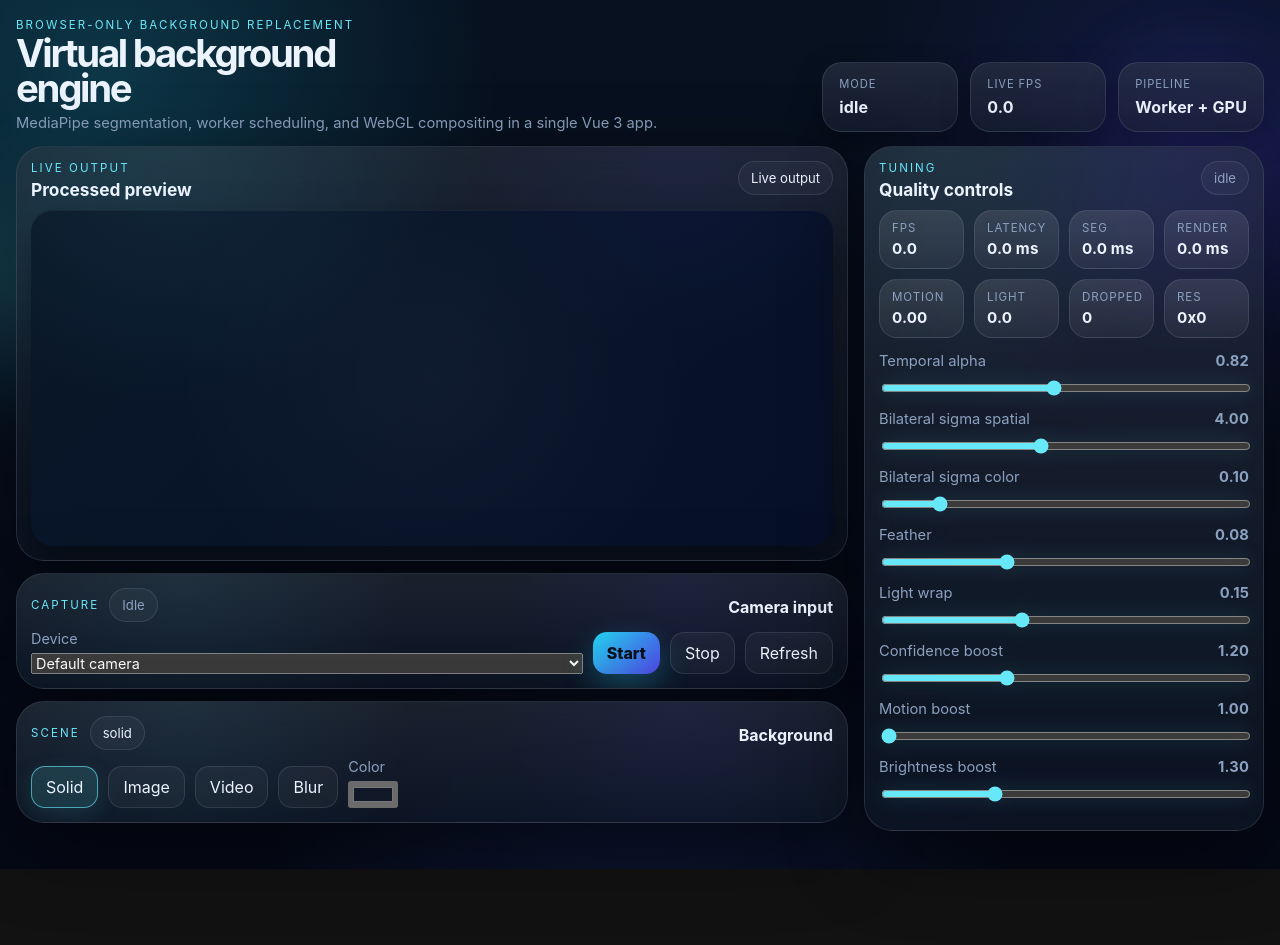
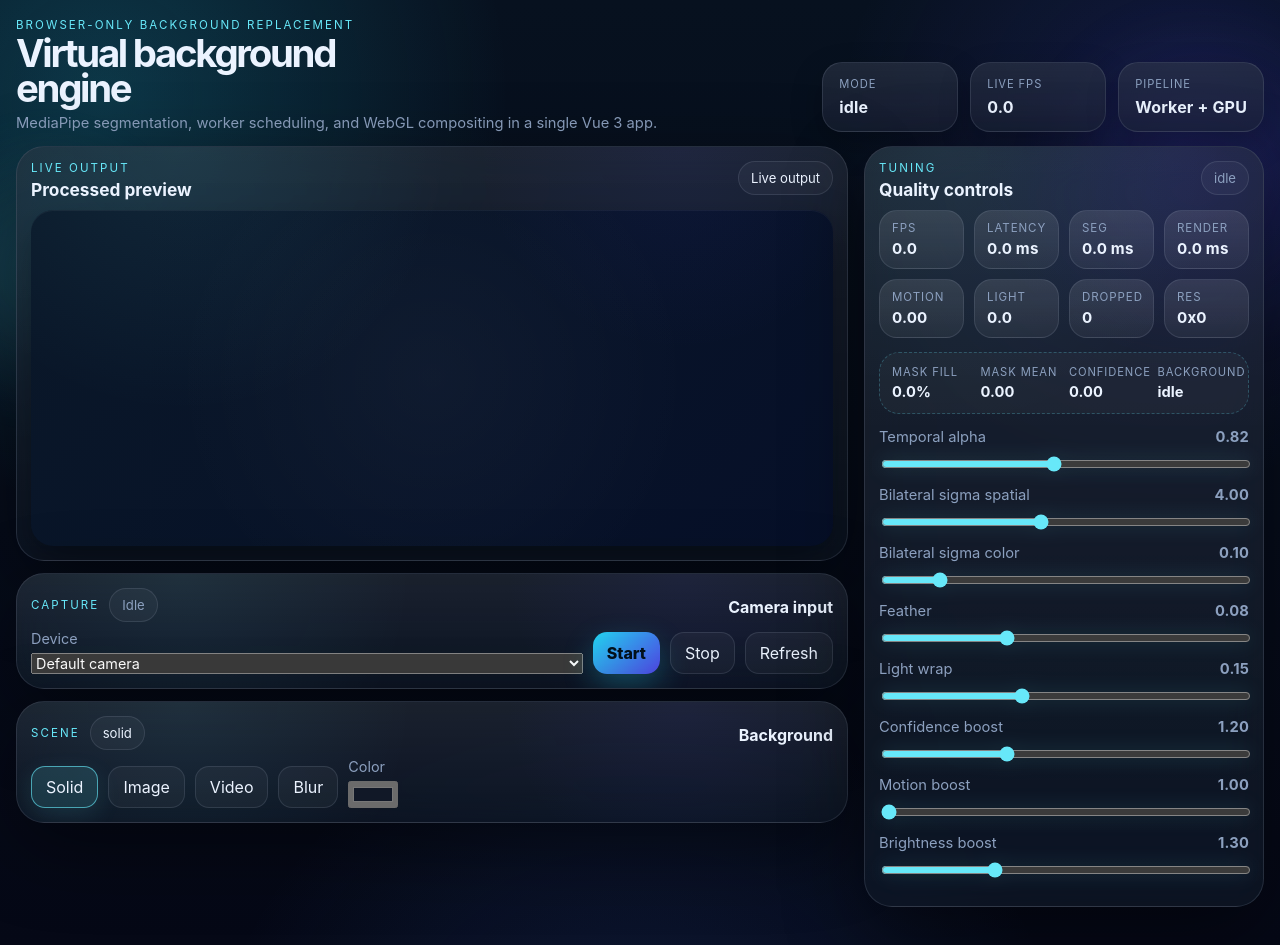
Before and after one commit to Alpinist051/Final-Background-Replacement, a Vue app: page / in a window 1280 px wide. Shown: the top 945 px of the page. Before the commit the page ends 869 px from the top, so only its background shows below. Built offline with nearby package versions, Linux system fonts and the light colour scheme.

Commit message:
fix critical non-masking issue and logs

```diff
--- a/src/components/ControlsPanel.vue
+++ b/src/components/ControlsPanel.vue
@@ -42,6 +42,25 @@
       <div>
         <span>Res</span>
         <strong>{{ stats.processingWidth }}x{{ stats.processingHeight }}</strong>
+      </div>
+    </section>
+
+    <section class="debug-strip">
+      <div>
+        <span>Mask fill</span>
+        <strong>{{ (stats.foregroundRatio * 100).toFixed(1) }}%</strong>
+      </div>
+      <div>
+        <span>Mask mean</span>
+        <strong>{{ stats.maskMean.toFixed(2) }}</strong>
+      </div>
+      <div>
+        <span>Confidence</span>
+        <strong>{{ stats.confidenceMean.toFixed(2) }}</strong>
+      </div>
+      <div>
+        <span>Background</span>
+        <strong>{{ status }}</strong>
       </div>
     </section>
 
--- a/src/composables/useVirtualBackground.ts
+++ b/src/composables/useVirtualBackground.ts
@@ -44,7 +44,10 @@ export function useVirtualBackground() {
       motion: 0,
       droppedFrames: 0,
       processingWidth: 0,
-      processingHeight: 0
+      processingHeight: 0,
+      foregroundRatio: 0,
+      maskMean: 0,
+      confidenceMean: 0
     },
     tuning: { ...defaultTuning },
     background: defaultBackground
--- a/src/core/WebGLRenderer.ts
+++ b/src/core/WebGLRenderer.ts
@@ -408,8 +408,10 @@ export class WebGLRenderer {
     context.clearRect(0, 0, frame.width, frame.height);
     tempContext.clearRect(0, 0, frame.width, frame.height);
 
-    if (this.background.mode === 'solid') {
-      context.fillStyle = this.background.color;
+    const background = this.background;
+
+    if (background.mode === 'solid') {
+      context.fillStyle = background.color;
       context.fillRect(0, 0, frame.width, frame.height);
     } else if (this.backgroundMode === 'image' || this.backgroundMode === 'video') {
       if (backgroundFrame) {
--- a/src/styles.css
+++ b/src/styles.css
@@ -389,6 +389,35 @@ button {
   font-size: 0.95rem;
 }
 
+.debug-strip {
+  display: grid;
+  grid-template-columns: repeat(4, minmax(0, 1fr));
+  gap: 10px;
+  margin-bottom: 14px;
+  padding: 12px;
+  border: 1px dashed rgba(103, 232, 249, 0.24);
+  border-radius: 20px;
+  background: rgba(255, 255, 255, 0.03);
+  position: relative;
+  z-index: 1;
+}
+
+.debug-strip div {
+  display: grid;
+  gap: 4px;
+}
+
+.debug-strip span {
+  color: var(--muted);
+  font-size: 0.7rem;
+  text-transform: uppercase;
+  letter-spacing: 0.08em;
+}
+
+.debug-strip strong {
+  font-size: 0.92rem;
+}
+
 .button-row {
   display: flex;
   flex-wrap: wrap;
--- a/src/types/engine.d.ts
+++ b/src/types/engine.d.ts
@@ -46,6 +46,9 @@ export interface EngineStats {
   droppedFrames: number;
   processingWidth: number;
   processingHeight: number;
+  foregroundRatio: number;
+  maskMean: number;
+  confidenceMean: number;
 }
 
 export interface EngineState {
--- a/src/workers/processing.worker.ts
+++ b/src/workers/processing.worker.ts
@@ -66,6 +66,7 @@ let processingHeight = 720;
 let degraded = false;
 let lowFpsStreak = 0;
 let tickHandle: number | null = null;
+let lastMaskWarningAt = 0;
 const TARGET_FPS = 30;
 const LOW_FPS_THRESHOLD = 25;
 const LOW_FPS_FRAMES_BEFORE_DROP = 5;
@@ -240,6 +241,13 @@ async function processTick() {
   const combinedMotion = Math.max(motion, processedMask.motionMagnitude);
   const renderStart = performance.now();
 
+  if ((processedMask.foregroundRatio < 0.01 || processedMask.foregroundRatio > 0.99) && performance.now() - lastMaskWarningAt > 3000) {
+    lastMaskWarningAt = performance.now();
+    console.warn(
+      `Foreground mask looks suspicious (${(processedMask.foregroundRatio * 100).toFixed(1)}% coverage, mean ${processedMask.maskMean.toFixed(2)}).`
+    );
+  }
+
   const renderArgs: RenderFrameArgs = {
     frame: processedBitmap,
     alphaMask: processedMask.alphaMask,
@@ -263,7 +271,10 @@ async function processTick() {
     motion: combinedMotion,
     droppedFrames: 0,
     processingWidth,
-    processingHeight
+    processingHeight,
+    foregroundRatio: processedMask.foregroundRatio,
+    maskMean: processedMask.maskMean,
+    confidenceMean: processedMask.confidenceMean
   });
 
   applyQualityFallback(fps);
@@ -335,5 +346,6 @@ self.onmessage = async (event: MessageEvent<WorkerMessage>) => {
     previousLuma = null;
     degraded = false;
     lowFpsStreak = 0;
+    lastMaskWarningAt = 0;
   }
 };
```
Also changed, not shown: src/core/MaskProcessor.ts (+17 -1 lines), src/core/SegmentationManager.ts (+42 -7 lines), src/utils/performance.ts (+13 -1 lines).
